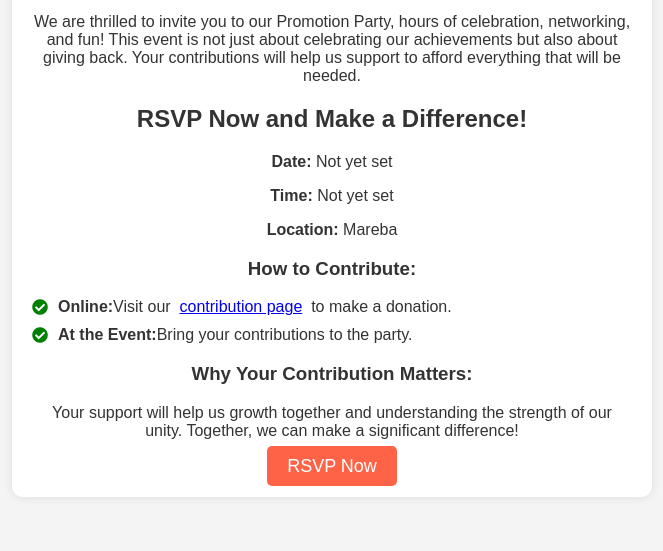
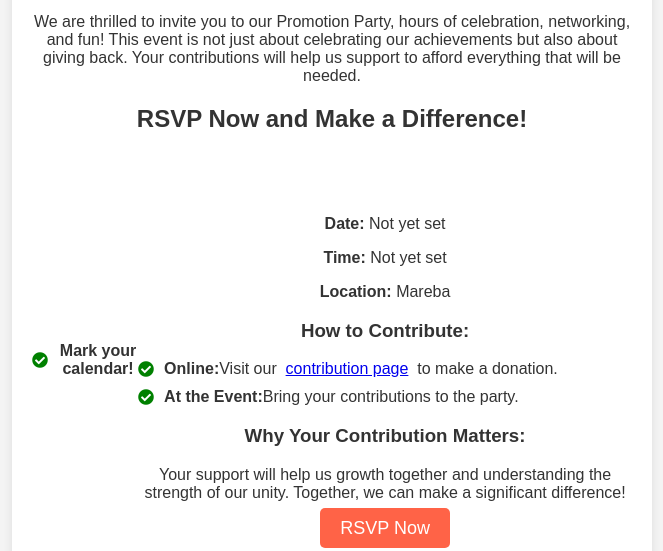
Before and after one commit to SilasHakuzwimana/promotion-party, a website: page public/party.html in a window 1280 px wide. Shown: the part 577-1128 px from the top of the page, without its empty margins (308-971 px from the left). Before the commit the page ends 1102 px from the top, so only its background shows below. Drawn offline with Linux system fonts and the light colour scheme.

Commit message:
update index.html

```diff
--- a/public/party.html
+++ b/public/party.html
@@ -57,6 +57,9 @@
         <h1 class="headline">Join Us for an Unforgettable Promotion Party in 2025! 🎉</h1>
         <p>We are thrilled to invite you to our Promotion Party, hours of celebration, networking, and fun! This event is not just about celebrating our achievements but also about giving back. Your contributions will help us support to afford everything that will be needed.</p>
         <h2>RSVP Now and Make a Difference!</h2>
+        <br>
+        <div class="step"><i class="fas fa-check-circle"></i><strong>Mark your calendar!</strong><div>
+        <br>
         <p><strong>Date:</strong> Not yet set</p>
         <p><strong>Time:</strong> Not yet set</p>
         <p><strong>Location:</strong> Mareba</p>
```
